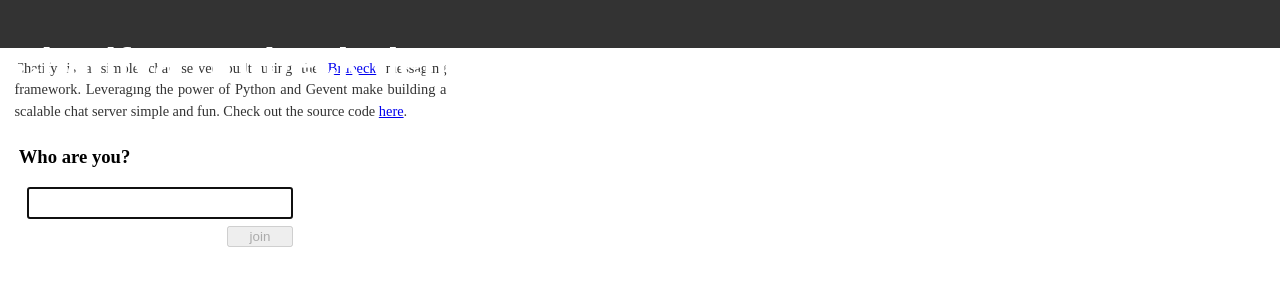
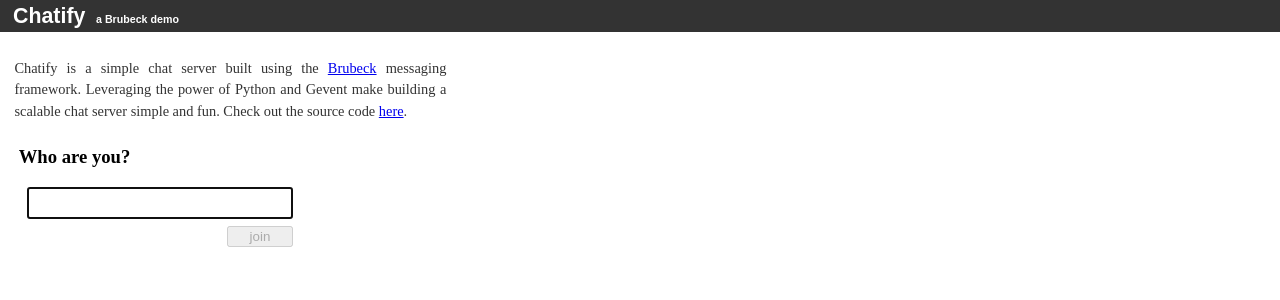
Before and after one commit to jordanorelli/chatify, a Python web app: template templates/base.html in a window 1280 px wide. Shown: the top 300 px of the page. Run offline with Jinja, Linux system fonts and the light colour scheme; the template is opened without the code that fills it, so the values that code supplies are empty; some libraries are stand-ins or nearby versions.

Commit message:
updated header styles

```diff
--- a/static/css/style.css
+++ b/static/css/style.css
@@ -4,6 +4,12 @@
     font-size:.9em;
     padding: 0;
     margin: 0;
+}
+h1 {
+ padding: 0 0 0 .425em;
+ margin: 0;
+ font-size: 16pt;
+ display: inline;
 }
 #header {
     position: fixed;
@@ -12,9 +18,15 @@
     font-size: 16pt;
     background: #333;
     color: #fff;
-    padding: 10px;
-    height: 28px;
+    padding: 4px;
+    height: 24px;
     width: 100%;
+    min-width: 600px;
+}
+h1 .subtitle {
+ font-size: .5em;
+ color: #fefefe;
+ padding-left: 1em;
 }
 #content {
     margin-top: 48px;
@@ -30,7 +42,6 @@
     padding: 0;
     margin: 0;
 }
-
 #send-form {
     font-size: 14pt;
     width: 100%;
@@ -84,7 +95,6 @@
 #logout-button {
   float: right;
   margin-right: 20px;
-  underline: none;
 }
 #logout-button:link {
   text-decoration: none;
```
